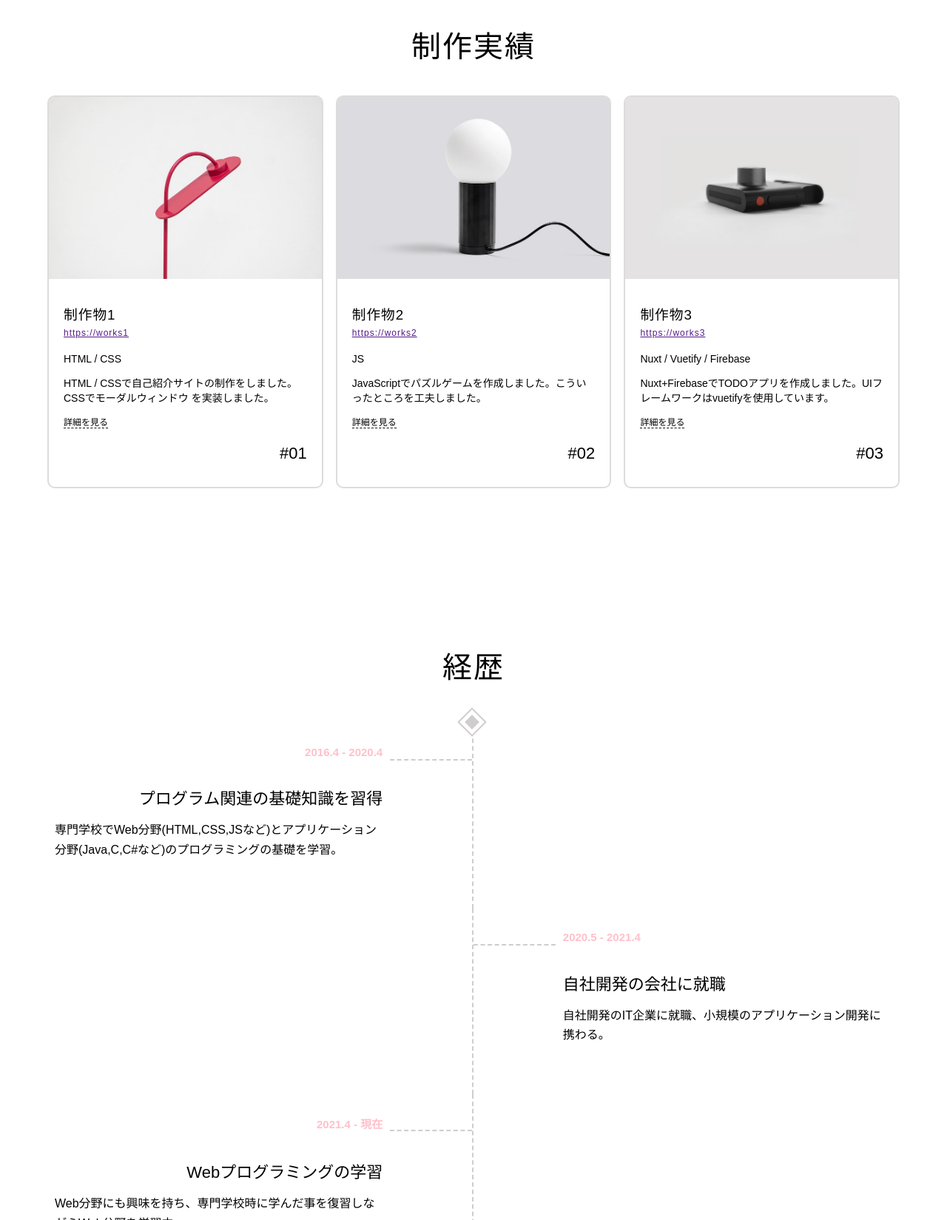
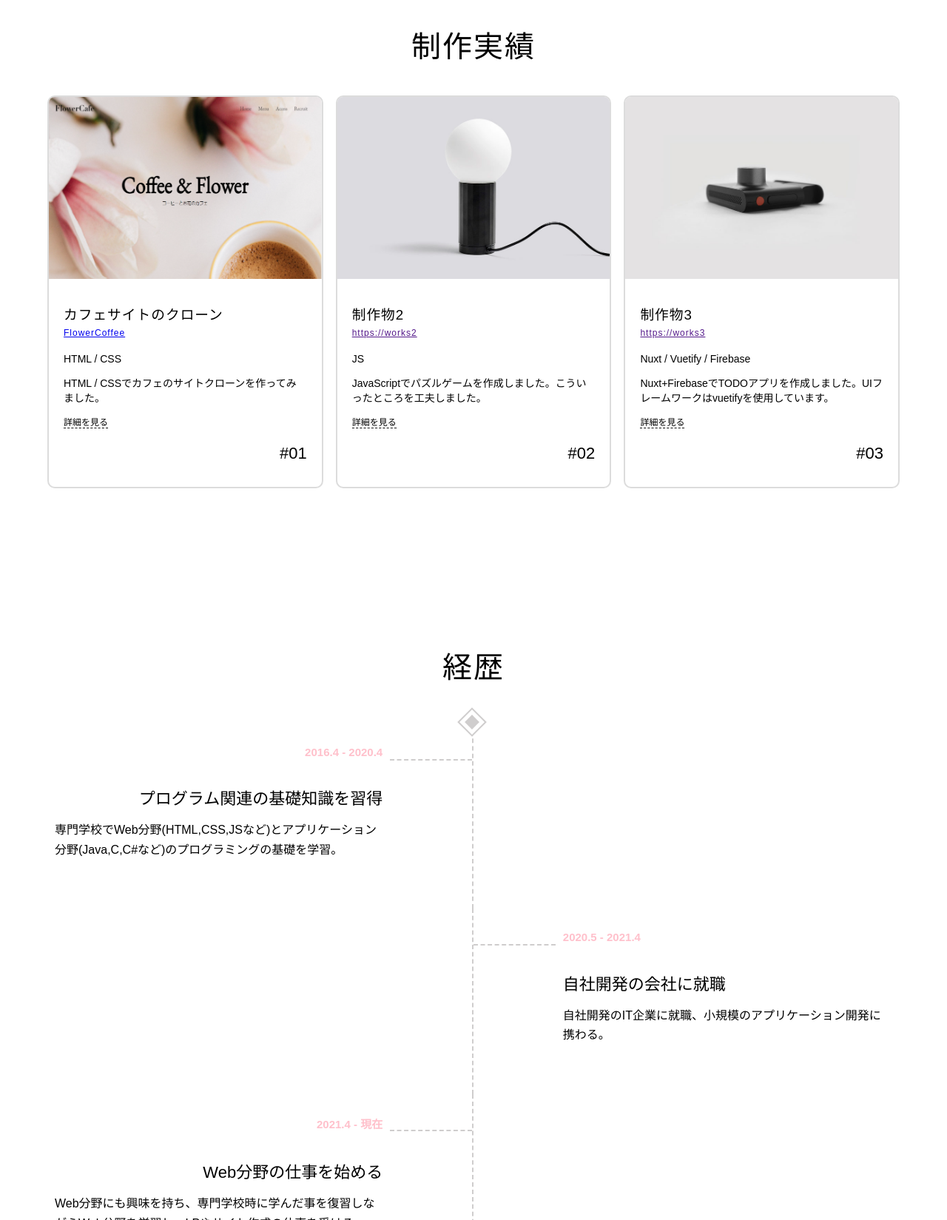
Before and after one commit to Ryzine9/Mysite, a plain HTML site: page index.html in a window 1280 px wide. Shown: the part 1900-3549 px from the top of the page at 74% size. Drawn offline with nearby package versions, Linux system fonts and the light colour scheme.

Commit message:
2021/11/24

```diff
--- a/index.html
+++ b/index.html
@@ -100,7 +100,7 @@
         宮崎稔基24歳。専門学校を卒業後、自社開発のIT企業に就職。小規模のプロジェクトのシステムエンジニアを担当。
       </p>
       <p>
-        2021年3月からフロントエンジニアにも興味を持ち学習を開始。
+        2021年3月からWeb分野にも興味を持ち、独自でWeb分野の仕事なども請け負っています。
       </p>
       <p>趣味は読書、ドライブ、プログラミング</p>
       <p>現在興味のある分野はPython、Web全般、セキュリティー関連</p>
@@ -228,14 +228,14 @@
 
     <ul>
       <li>
-        <img src="img/1.jpg" alt="">
+        <img src="img/coffee1.png" alt="">
         <div class="content">
-          <h3>制作物1
+          <h3>カフェサイトのクローン
             <br>
-            <span><a href="">https://works1</a></span>
+            <span><a href="https://ryzine9.github.io/SiteClone-Caffe/" target="_blank" rel="noopener noreferrer">FlowerCoffee</a></span>
           </h3>
           <p>HTML / CSS</p>
-          <p>HTML / CSSで自己紹介サイトの制作をしました。CSSでモーダルウィンドウ を実装しました。</p>
+          <p>HTML / CSSでカフェのサイトクローンを作ってみました。</p>
           <p><a class="mordallink">詳細を見る</a></p>
           <p class="card-number">#01</p>
         </div>
@@ -303,8 +303,8 @@
       <div class="timeline-box third">
         <div class="content-box">
           <h4>2021.4 - 現在</h4>
-          <h5>Webプログラミングの学習</h5>
-          <p>Web分野にも興味を持ち、専門学校時に学んだ事を復習しながらWeb分野を学習中。</p>
+          <h5>Web分野の仕事を始める</h5>
+          <p>Web分野にも興味を持ち、専門学校時に学んだ事を復習しながらWeb分野を学習し、LPやサイト作成の仕事を受ける</p>
         </div>
         <div class="yoko-line"></div>
       </div>
```
Also changed, not shown: img/coffee.png (added), img/coffee1.png (added).
